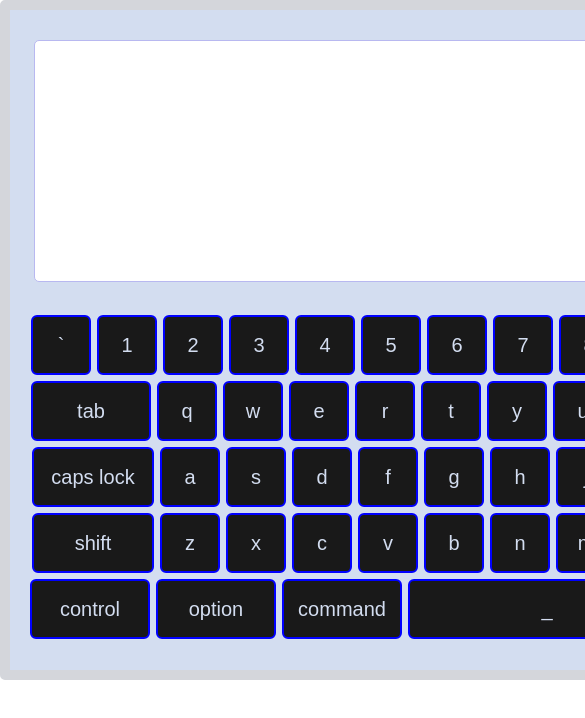
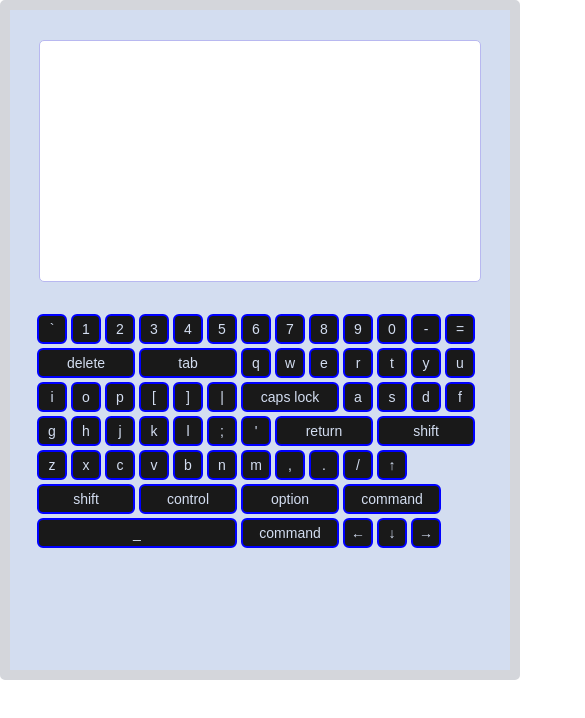
Before and after one commit to ais16/virtual-keyboard, a website: page index.html in a window 390 px wide. Shown: the top 718 px of the page, 585 px wide, since content can reach past the window. Drawn offline with Linux system fonts and the light colour scheme.

Commit message:
feat: update styles with media

```diff
--- a/src/style.css
+++ b/src/style.css
@@ -72,3 +72,55 @@ textarea:focus {
 .upperCase {
   text-transform: uppercase;
 }
+
+audio {
+  display: none;
+}
+
+@media (max-width: 600px) {
+  body {
+    width: 500px;
+    height: 100vh;
+  }
+  main {
+    width: 500px;
+  }
+  textarea {
+    width: 400px;
+  }
+  button {
+    width: 30px;
+    height: 30px;
+    margin: 2px;
+    font-size: 14px;
+    justify-content: center;
+  }
+
+  .keyBoard {
+    width: 450px;
+    display: flex;
+    flex-direction: row;
+    flex-wrap: wrap;
+    text-align: center;
+  }
+
+  .keyBoard button:nth-child(31), /* capslock. shift. return*/
+  .keyBoard button:nth-child(43),
+  .keyBoard button:nth-child(45),
+  .keyBoard button:nth-child(57) {
+    width: 98px; /*122*/
+  }
+
+  .keyBoard button:nth-child(14),
+  .keyBoard button:nth-child(16),
+  .keyBoard button:nth-child(59),
+  .keyBoard button:nth-child(60),
+  .keyBoard button:nth-child(61),
+  .keyBoard button:nth-child(63) {
+    width: 98px; /*120px;*/
+  }
+
+  .keyBoard button:nth-child(62) {
+    width: 200px; /*278px;*/
+  }
+}
```
